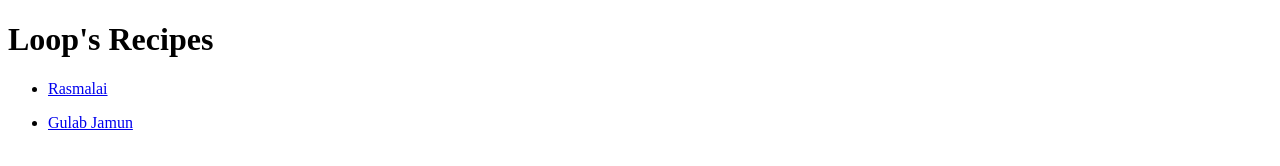
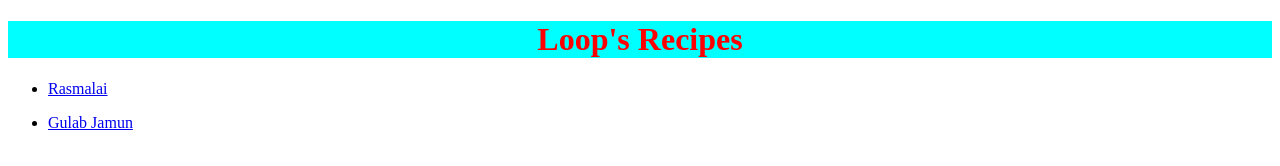
Before and after one commit to Aaditya-Tripathi/TOP-recipes, a plain HTML site: page index.html in a window 1280 px wide. Drawn offline with Linux system fonts and the light colour scheme.

Commit message:
Added a stylesheet file.
Changed the color, background color and alingment
of the heading.

```diff
--- a/index.html
+++ b/index.html
@@ -1,6 +1,7 @@
 <!DOCTYPE html>
 <html lang="en">
 <head>
+    <link rel="stylesheet" href="stylesheet.css">
     <meta charset="UTF-8">
     <meta name="viewport" content="width=device-width, initial-scale=1.0">
     <title>Loop's Recipes</title>
--- /dev/null
+++ b/stylesheet.css
@@ -0,0 +1,7 @@
+/* Stylesheet.css */
+
+h1{
+    color:red;
+    background-color: cyan;
+    text-align: center;
+}
```
